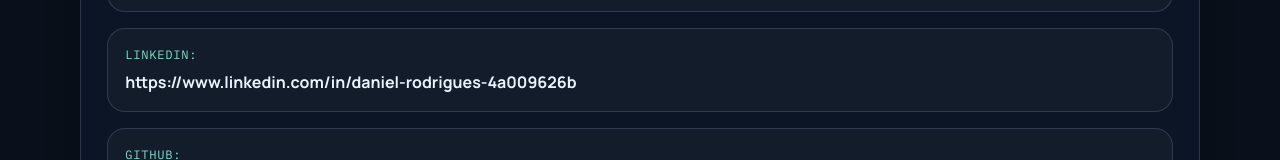
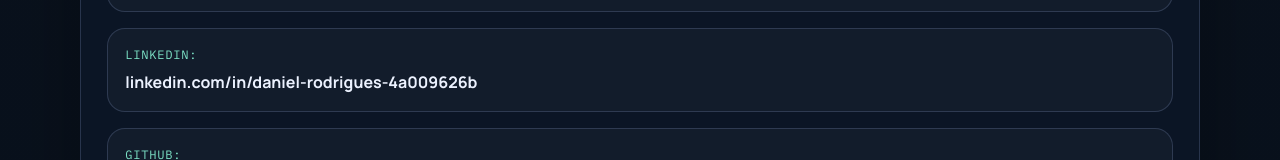
Before and after one commit to daniel-pintoo/daniel-pintoo.github.io, a plain HTML site: page index.html in a window 1280 px wide. Shown: the part 4130-4290 px from the top of the page. Drawn offline with Linux system fonts and the light colour scheme.

Commit message:
Update LinkedIn URL format in index.html

```diff
--- a/index.html
+++ b/index.html
@@ -172,7 +172,7 @@
             </div>
             <div class="contact-item">
               <span class="contact-label">LinkedIn:</span>
-              <strong>https://www.linkedin.com/in/daniel-rodrigues-4a009626b</strong>
+              <strong>linkedin.com/in/daniel-rodrigues-4a009626b</strong>
             </div>
             <div class="contact-item">
               <span class="contact-label">GitHub:</span>
```
